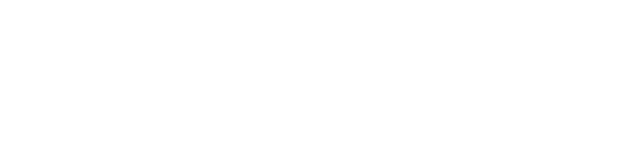
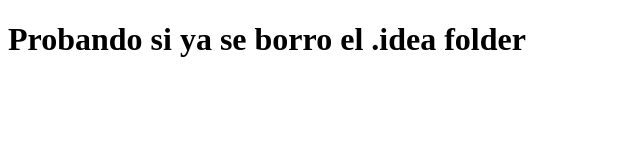
Before and after one commit to jachep/CodeChallenge1-FranciscoGarza, a plain HTML site: page index.html in a window 1280 px wide. Shown: the whole page, without its empty margins (0-640 px from the left). Drawn offline with Linux system fonts and the light colour scheme.

```diff
--- a/index.html
+++ b/index.html
@@ -5,6 +5,6 @@
     <title>Pokedex Challenge v0.1 Francsico Garza</title>
 </head>
 <body>
-
+    <h1>Probando si ya se borro el .idea folder</h1>
 </body>
 </html>
```
Also changed, not shown: 1 other file.
